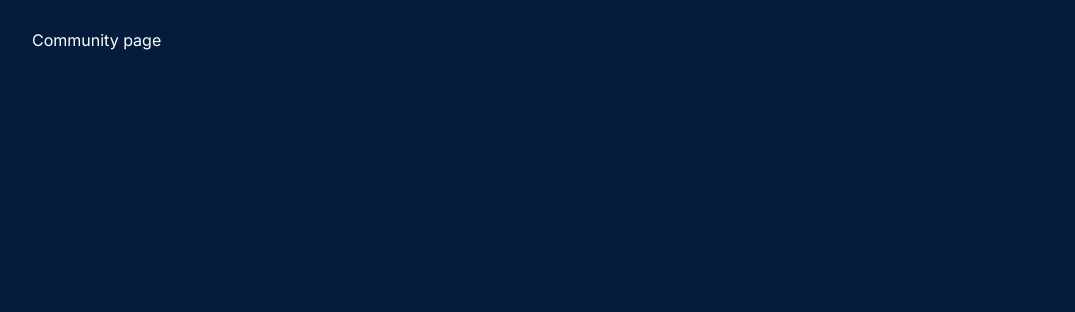
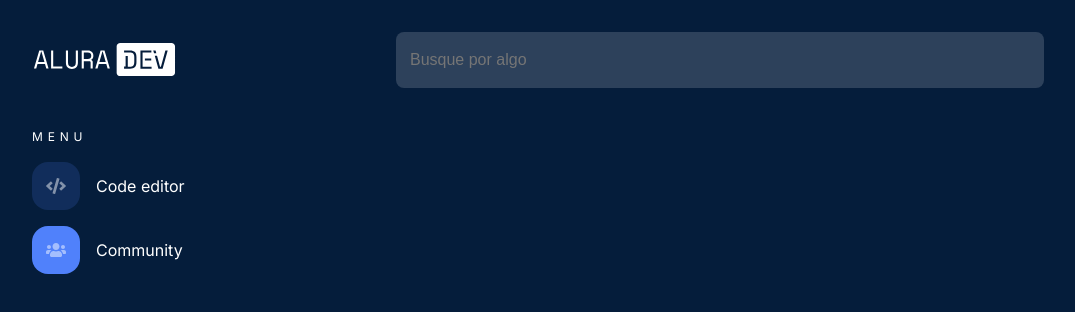
Before and after one commit to SantichioPortfolio/alura-dev, a Next.js app: page /community in a window 1280 px wide. Shown: the top 312 px of the page, without its empty margins (0-1075 px from the left). Built offline with nearby package versions, Linux system fonts and the light colour scheme.

Commit message:
updating home and menu

```diff
--- a/pages/community.jsx
+++ b/pages/community.jsx
@@ -1,7 +1,53 @@
-function Community() {
+import styled from "styled-components"
+
+import Logo from "@/components/Logo"
+import Input from "@/components/Input"
+import ProfileIcon from "@/components/ProfileIcon"
+import Aside from "@/components/patterns/Aside"
+import CodeEditor from "@/components/patterns/CodeEditor"
+import CodeConfig from "@/components/patterns/CodeConfig"
+
+const menu = [
+    {
+        title: 'Code editor',
+        icon: './home-icon.svg',
+        path: '/'
+    },
+    {
+        title: 'Community',
+        icon: './community-icon.svg',
+        path: '/community'
+    }
+]
+
+const StyledMain = styled.main`
+    grid-area: main;
+    display: grid;
+    grid-template-columns: 2fr 1fr;
+    grid-template-rows: auto;
+    grid-template-areas:
+        "code config";
+    column-gap: 40px;
+`
+
+function codeEditor() {
     return (
-        <h1>Community page</h1>
+        <>
+            <Logo />
+            <Input placeholder="Busque por algo" />
+            <ProfileIcon
+                name="Harry"
+                size="32px"
+                imgPath='./profile-photo.png'
+            />
+            <Aside
+                pagesList={menu}
+            />
+            <StyledMain>
+
+            </StyledMain>
+        </>
     )
 }
 
-export default Community
+export default codeEditor
--- a/pages/index.jsx
+++ b/pages/index.jsx
@@ -16,7 +16,7 @@ const menu = [
     {
         title: 'Community',
         icon: './community-icon.svg',
-        path: '/community'
+        path: '/community',
     }
 ]
 
--- a/src/components/patterns/Aside/MenuItem/index.jsx
+++ b/src/components/patterns/Aside/MenuItem/index.jsx
@@ -1,4 +1,5 @@
 import Link from "next/link"
+import { useRouter } from "next/router"
 
 const { default: styled } = require("styled-components")
 
@@ -10,7 +11,7 @@ const StyledMenuItem = styled.div`
 
     img {
         border-radius: 16px;
-        background: rgba(80, 129, 251, 0.16);
+        background: ${props => props.$active == props.$page ? '#5081FB' : 'rgba(80, 129, 251, 0.16)'};
         width: 24px;
         height: 24px;
         padding: 12px;
@@ -23,12 +24,26 @@ const StyledMenuItem = styled.div`
         line-height: 24px; /* 150% */
         color: #fff;
     }
+
+    &:hover {
+        img {
+            background-color: rgba(80, 129, 251, 0.64);
+        }
+    }
+
+    &:active {
+        img {
+            background-color: #5081FB;
+        }
+    }
 `
 
 function MenuItem({ menuIconPath, menuTitle, pagePath }) {
+    const router = useRouter()
+
     return (
         <Link href={pagePath} style={{textDecoration: 'none', width: '189px'}}>
-            <StyledMenuItem>
+            <StyledMenuItem $active={router.asPath} $page={pagePath}>
                 <img src={menuIconPath} alt="Menu icon" />
                 <h3>{menuTitle}</h3>
             </StyledMenuItem>
```
